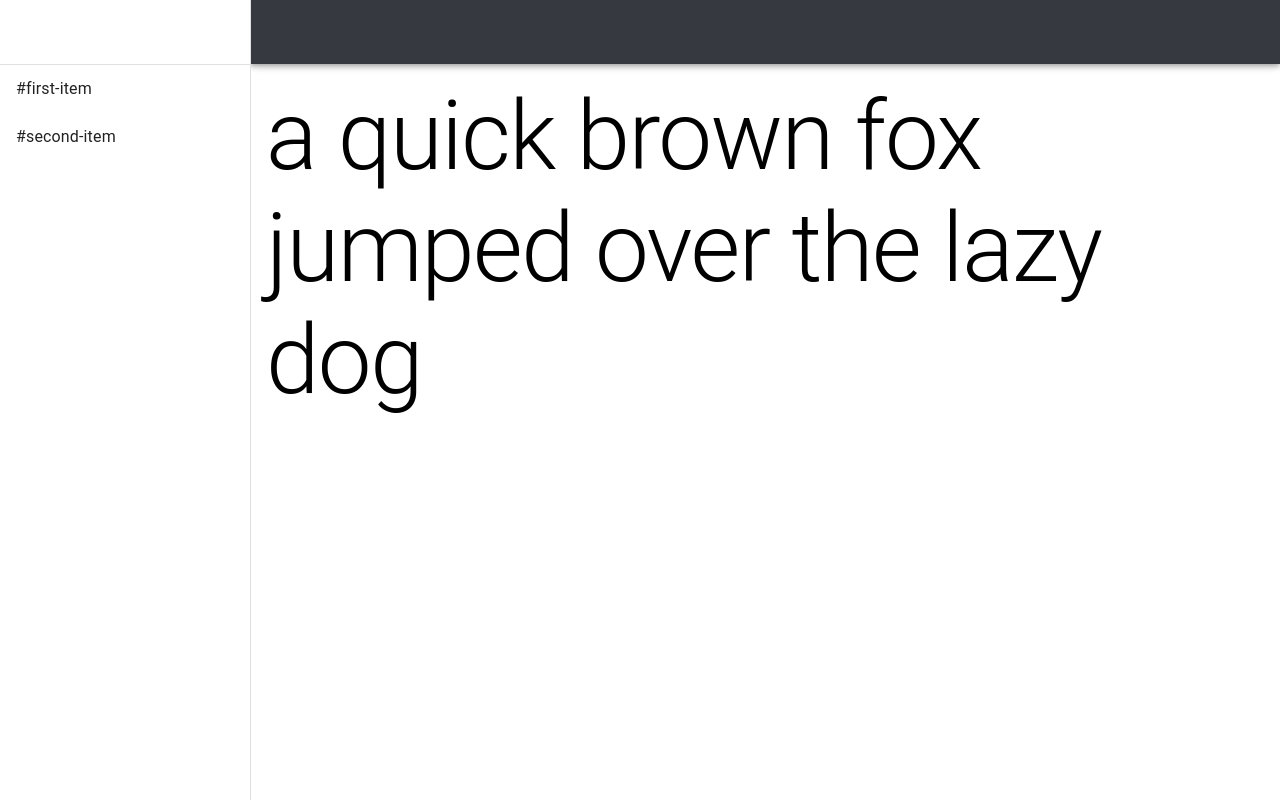
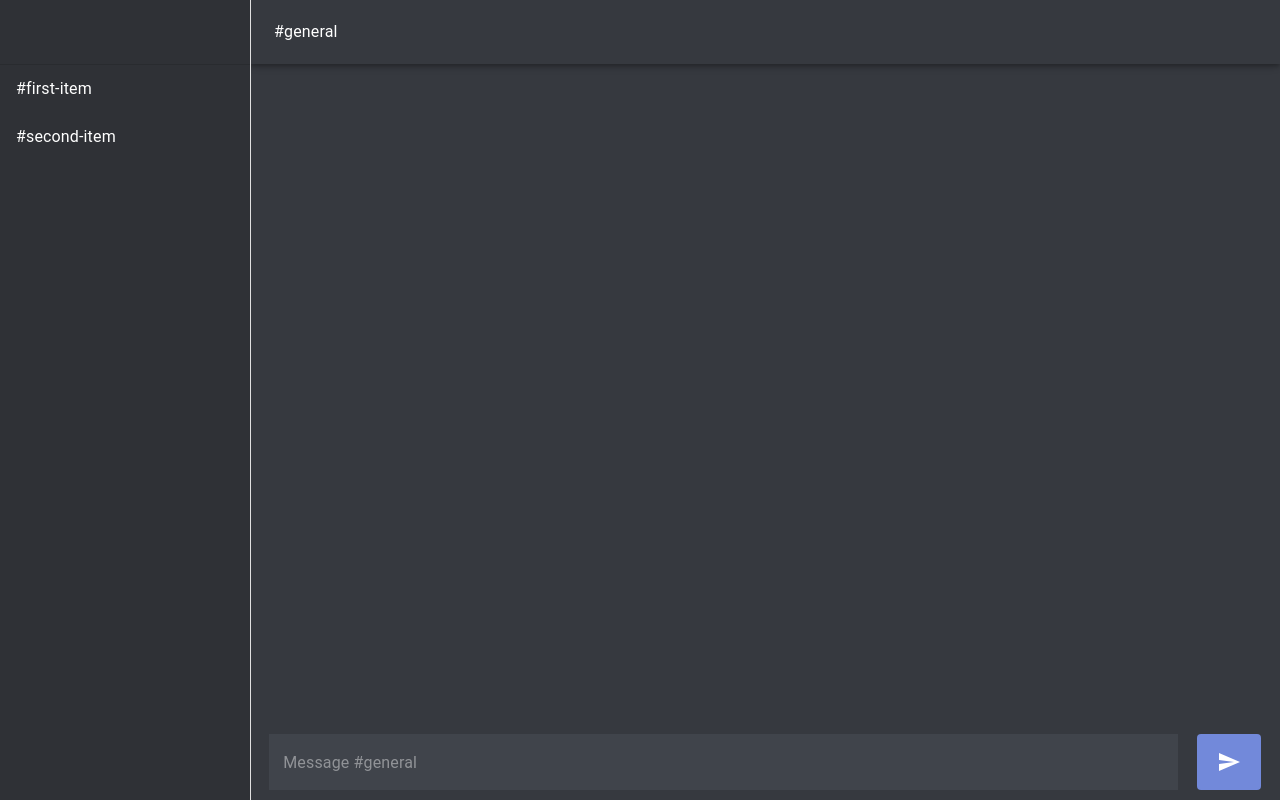
Before and after one commit to chetanchandel31/discord-clone, a React (Create React App) app: page / in a window 1280 px wide. Built offline with nearby package versions, Linux system fonts and the light colour scheme.

Commit message:
discord-like ui prepared

```diff
--- a/src/App.css
+++ b/src/App.css
@@ -1,3 +1,7 @@
 * {
 	margin: 0;
 }
+
+#root {
+	height: 100%;
+}
--- a/src/App.js
+++ b/src/App.js
@@ -2,6 +2,7 @@ import { AppBar, Divider, Drawer, Hidden, IconButton, List, ListItem, ListItemTe
 import { Menu } from "@material-ui/icons";
 import { useState } from "react";
 import "./App.css";
+import Chat from "./components/Chat/Chat";
 import useStyles from "./styles";
 
 function App() {
@@ -27,11 +28,11 @@ function App() {
 					<IconButton className={classes.menuButton} color="inherit" onClick={() => setOpen(true)}>
 						<Menu />
 					</IconButton>
+					<Typography>#general</Typography>
 				</Toolbar>
 			</AppBar>
 
-			<Toolbar />
-			<Typography variant="h1">a quick brown fox jumped over the lazy dog</Typography>
+			<Chat />
 
 			<Hidden smUp implementation="css">
 				<Drawer anchor="left" open={open} onClose={() => setOpen(false)}>
--- /dev/null
+++ b/src/components/Chat/Chat.jsx
@@ -0,0 +1,32 @@
+import { Button, TextField, Toolbar } from "@material-ui/core";
+import useStyles from "./styles";
+import SendIcon from "@material-ui/icons/Send";
+
+const Chat = () => {
+	const classes = useStyles();
+	return (
+		<div className={classes.root}>
+			<Toolbar />
+
+			<div className={classes.inputContainer}>
+				<TextField
+					color="primary"
+					className={classes.textField}
+					variant="outlined"
+					placeholder="Message #general"
+					InputProps={{
+						classes: {
+							input: classes.input,
+							notchedOutline: classes.notchedOutline,
+						},
+					}}
+				/>
+				<Button className={classes.sendButton}>
+					<SendIcon />
+				</Button>
+			</div>
+		</div>
+	);
+};
+
+export default Chat;
--- /dev/null
+++ b/src/components/Chat/styles.js
@@ -0,0 +1,41 @@
+import { makeStyles } from "@material-ui/core";
+
+export default makeStyles(theme => ({
+	root: {
+		backgroundColor: "#36393f",
+		color: "white",
+		minHeight: "100vh",
+		width: "100%",
+		boxSizing: "border-box",
+		padding: theme.spacing(2),
+		position: "relative",
+	},
+	textField: {
+		backgroundColor: "#40444b",
+		border: "none",
+		width: "90%",
+	},
+	//input's font color
+	input: {
+		color: "white",
+	},
+	//input's border
+	notchedOutline: {
+		// borderWidth: "1px",
+		// borderColor: "yellow",
+		border: "none",
+	},
+	inputContainer: {
+		display: "flex",
+		justifyContent: "space-around",
+		position: "absolute",
+		bottom: "10px",
+		right: "10px",
+		left: "10px",
+		// width: "50%",
+	},
+	sendButton: {
+		backgroundColor: "#7289da",
+		color: "white",
+	},
+}));
--- a/src/styles.js
+++ b/src/styles.js
@@ -2,7 +2,7 @@ import { makeStyles } from "@material-ui/core";
 
 export default makeStyles(theme => ({
 	root: {
-		padding: theme.spacing(2),
+		height: "100%",
 		[theme.breakpoints.up("md")]: {
 			marginLeft: "250px",
 		},
@@ -14,6 +14,9 @@ export default makeStyles(theme => ({
 		},
 	},
 	drawer: {
+		backgroundColor: "#2f3136",
+		color: "white",
+		height: "100vh",
 		width: "250px",
 	},
 	menuButton: {
```
